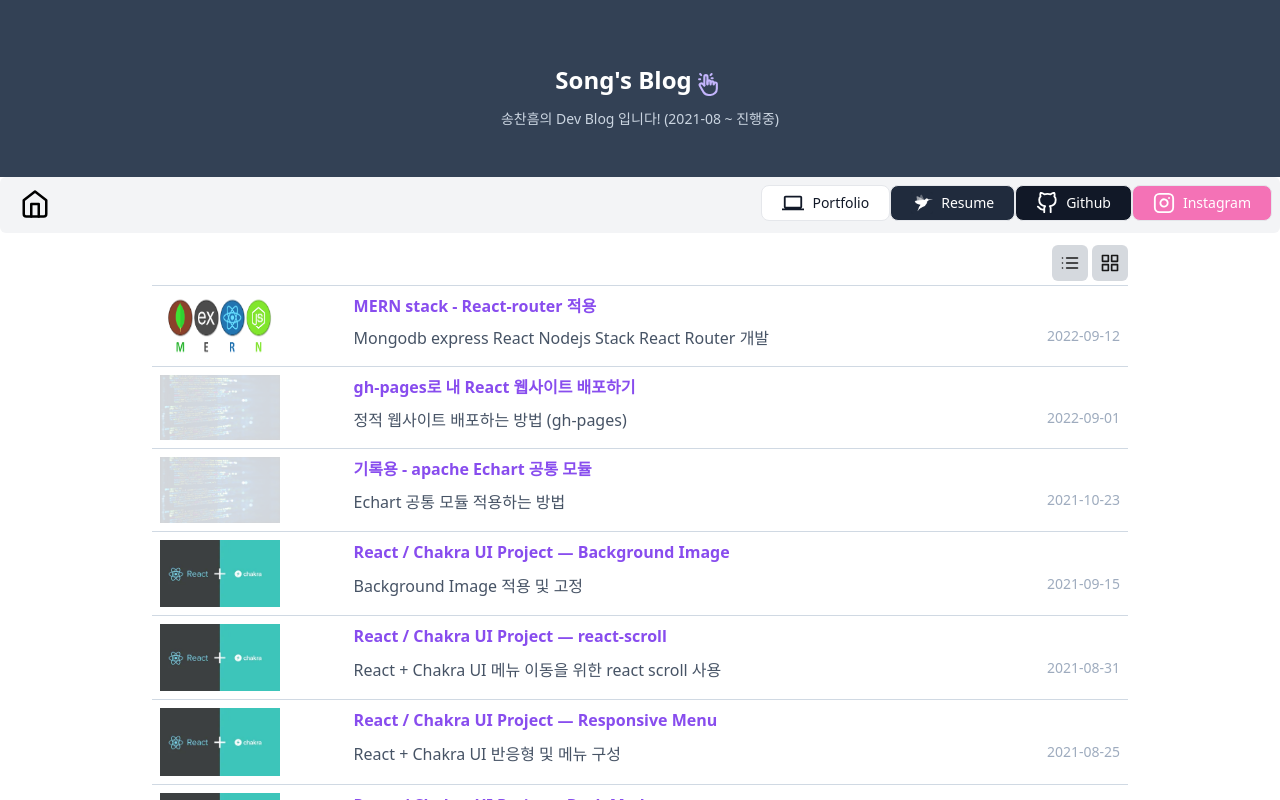
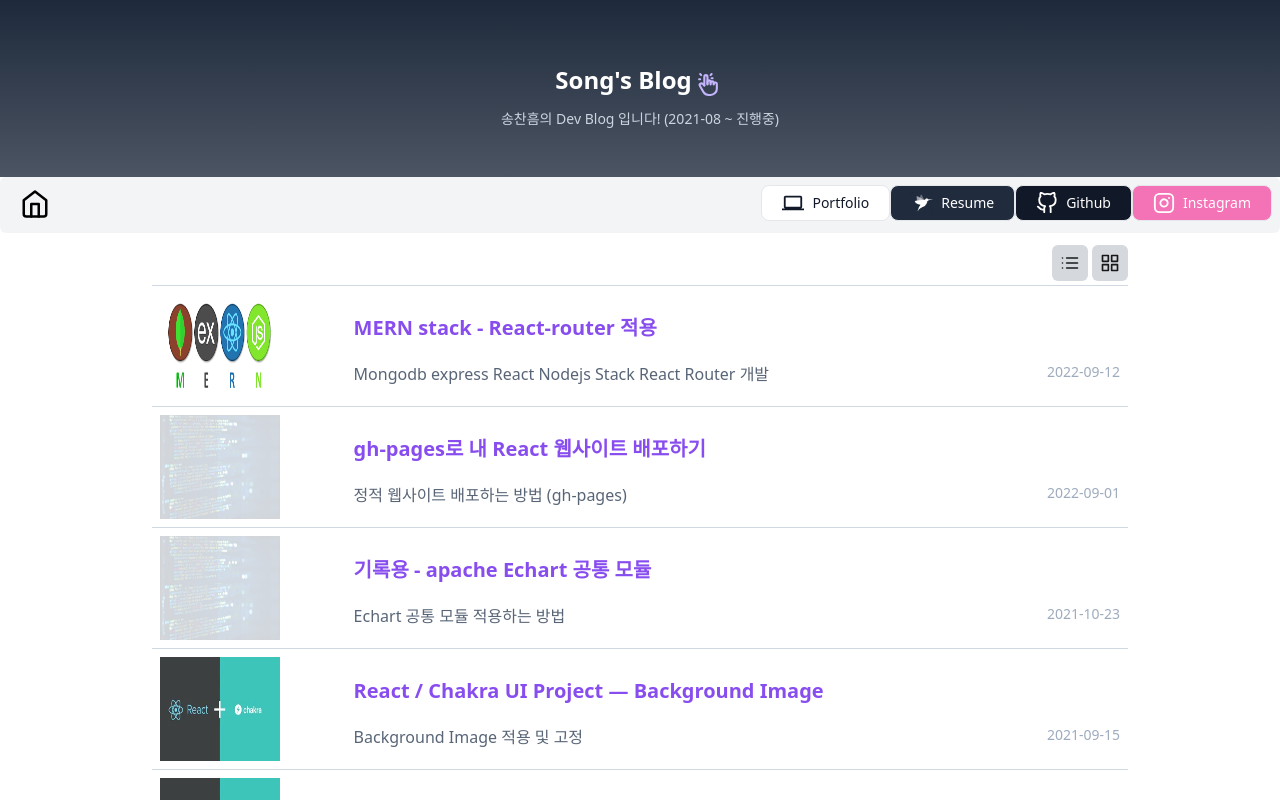
Before and after one commit to Songchanheum/songsblog, a Next.js app: page /blog/1 in a window 1280 px wide. Shown: the top 800 px of the page. Built offline with nearby package versions, Linux system fonts and the light colour scheme.

Commit message:
style(tailwind): header, post preview style 수정

```diff
--- a/app/layout.tsx
+++ b/app/layout.tsx
@@ -15,7 +15,7 @@ export default function RootLayout({
 }) {
   const header = (
     <header>
-      <div className="text-center bg-slate-700 p-12">
+      <div className="text-center bg-gradient-to-t to-slate-800 from-gray-600 p-12">
         <div className="group relative mt-4 mb-3 flex justify-center">
           <h1 className="inline-flex text-2xl text-white font-bold ">
             Song's Blog
--- a/components/PostPreview.tsx
+++ b/components/PostPreview.tsx
@@ -28,10 +28,10 @@ const PostPreview = (props: PostMetadata) => {
             height={68}
           />
         </div>
-        <h2 className="md:col-span-6 lg:col-span-8 font-bold text-violet-600">
+        <h2 className="md:col-span-6 text-xl mt-5 mb-3 lg:col-span-8 font-bold text-violet-600">
           {props.title}
         </h2>
-        <p className="lg:col-span-6 md:col-span-4 text-slate-700 mb-2">
+        <p className="lg:col-span-6 md:col-span-4 text-slate-600 mb-3">
           {props.subtitle}
         </p>
         <p className="text-sm text-right md:col-span-2 text-slate-400">
```
